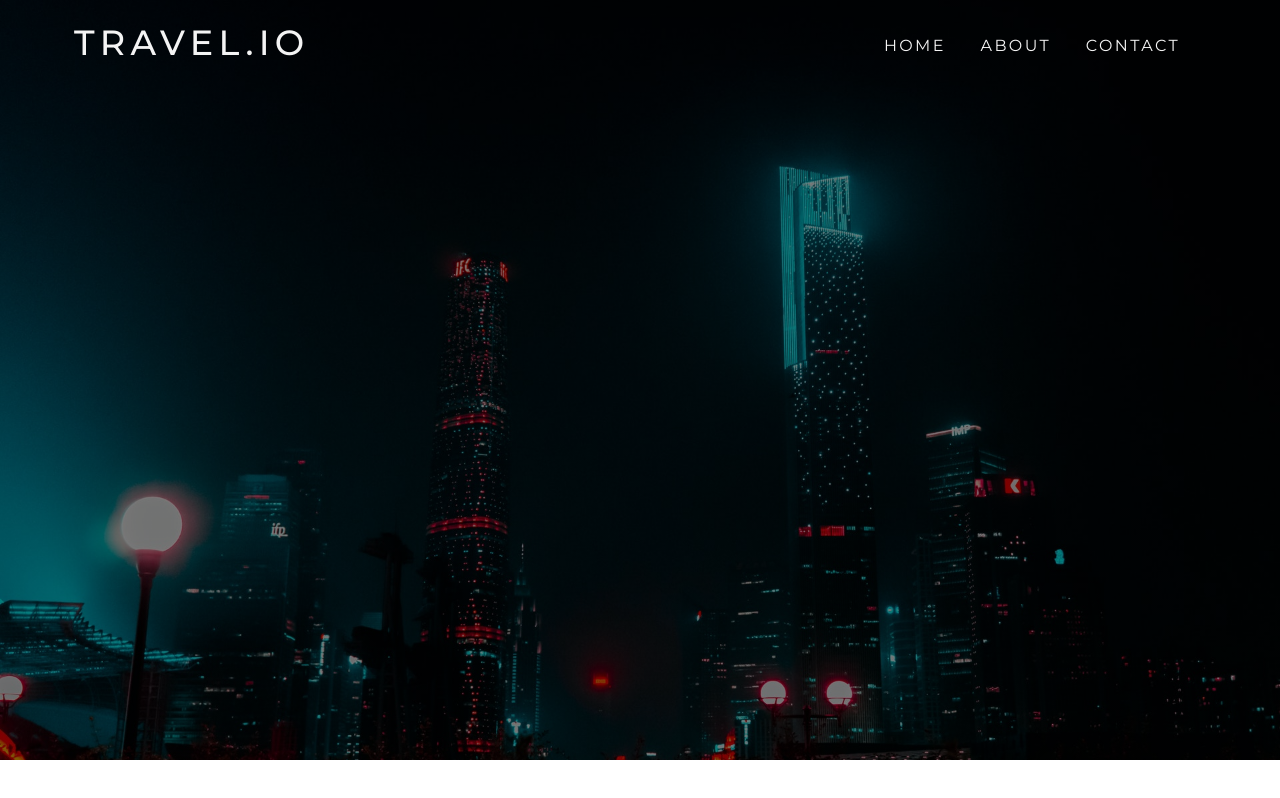
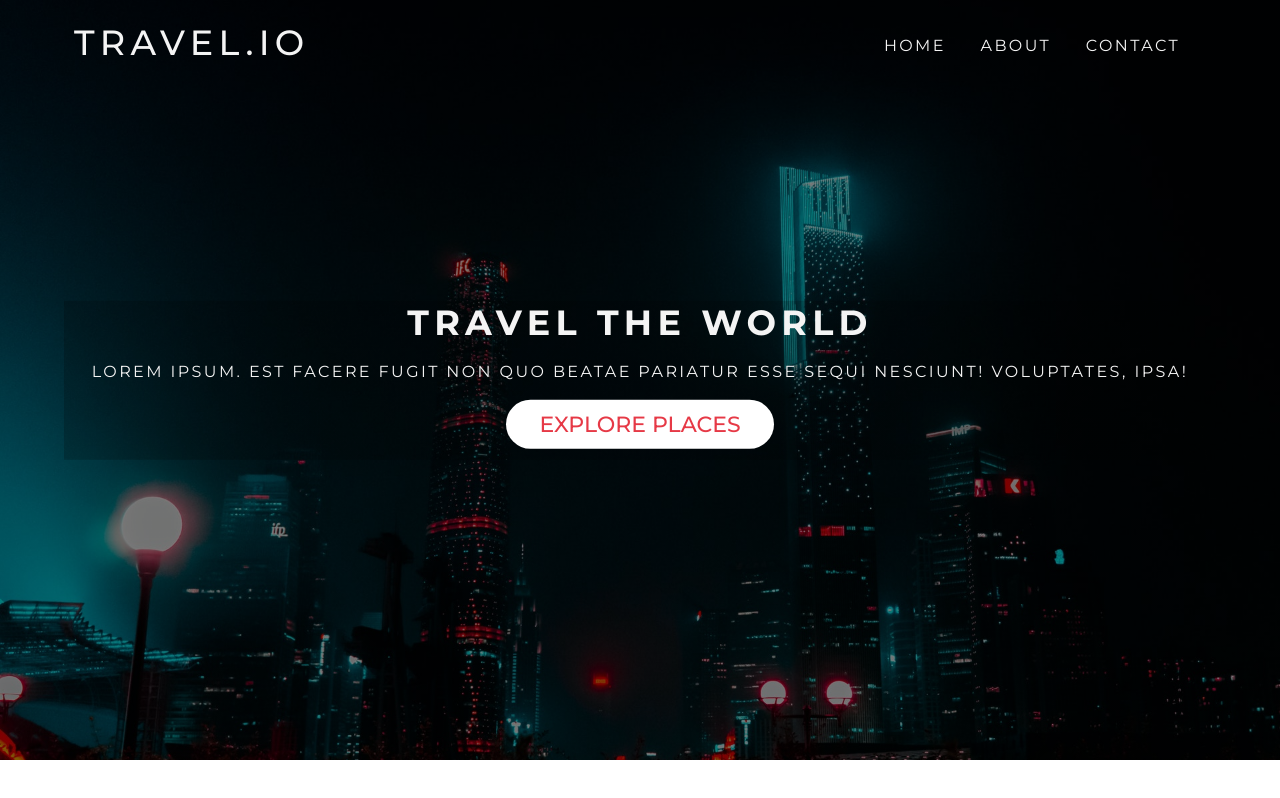
Before and after one commit to HadeedShahid/Travel-Website, a plain HTML site: page index.html in a window 1280 px wide. Drawn offline with Linux system fonts and the light colour scheme.

Commit message:
made landing page completed

```diff
--- a/css/style.css
+++ b/css/style.css
@@ -18,7 +18,7 @@ html{
 body{
     font-family: 'Montserrat', sans-serif;
 }
-a{
+.nav-ul a{
     font-size: 1.6rem;
     color: white;
     text-decoration: none;
@@ -51,9 +51,23 @@ h1,h2,h3{
 .col-grey{
     color: #555;
 }
+.btn{
+    display: inline-block;
+    padding: 0.5em 1.5em;
+    font-weight: 500;
+    text-transform: uppercase;
+    margin: 0.5em;
+    text-decoration: none;
 
+}
+.btnprimary{
+    background-color: white;
+    border-radius: 10em;
 
+}
+a{
 
+}
 
 
 
@@ -68,6 +82,20 @@ h1,h2,h3{
     background-position: center;
     background-size: cover;
     background-repeat: no-repeat;
+    position: relative;
+}
+.header-content{
+    max-width: 1200px;
+    width: 90%;
+    /* margin: 0 auto; */
+    position: absolute;
+    /* background-color: #e63946; */
+    top: 50%;
+    left: 50%;
+    transform: translate(-50%,-50%);
+    background: linear-gradient(rgba(0,0,0,0.2),rgba(0,0,0,0.2));
+    text-align: center;
+
 }
 .navbar{
     /* border: 2px solid white; */
@@ -89,14 +117,14 @@ h1,h2,h3{
     /* padding: 1em; */
     margin: 1em;
 }
-a:link,
-a:visited{
+.navbar a:link,
+.navbar a:visited{
     color: #f4f4f4;
 }
-a{
+.navbar a{
     padding-bottom: 0.2em;
 }
-a:hover{
+.navbar a:hover{
     border-bottom:1px solid #f4f4f4;
 }
 .navbar::after{
@@ -104,3 +132,13 @@ a:hover{
     display: block;
     clear: both;
 }
+.header-content .lg-Heading{
+    text-transform: uppercase;
+    font-weight: 800 ;
+    /* text-align: center; */
+}
+p{
+    text-transform: uppercase;
+    text-align: center;
+
+}
--- a/index.html
+++ b/index.html
@@ -16,6 +16,11 @@
                 <li class="nav-li"><a href="/contact.html">CONTACT</a></li>
             </ul>
         </div>
+        <div class="header-content">
+            <h1 class="lg-Heading col-white">TRAVEL THE WORLD</h1>
+            <p class="col-white">Lorem ipsum. Est facere fugit non quo beatae pariatur esse sequi nesciunt! Voluptates, ipsa!</p>
+            <a href="" class="btn btnprimary col-red md-heading">Explore Places</a>
+        </div>
     </div>
 </body>
 </html>
```
